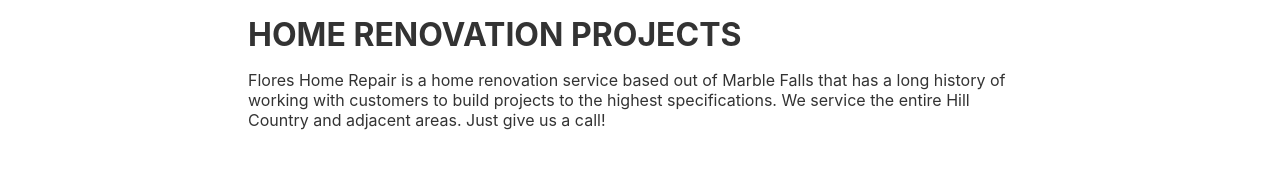
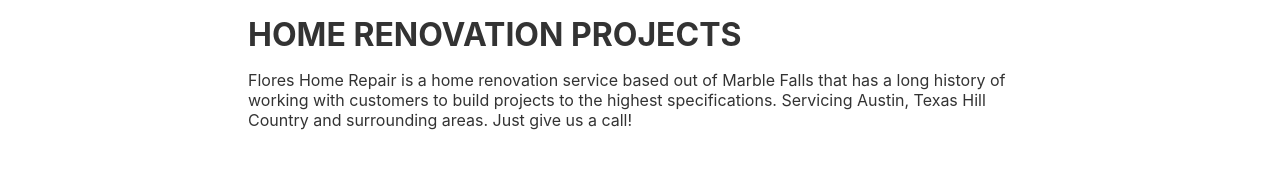
Before and after one commit to cr4z/flores-home-repair, a Next.js app: page / in a window 1280 px wide. Shown: the part 497-677 px from the top of the page. Built offline with nearby package versions, Linux system fonts and the light colour scheme; a web font is replaced by a local one.

Commit message:
Update main paragraph

```diff
--- a/pages/index.tsx
+++ b/pages/index.tsx
@@ -19,7 +19,7 @@
           <h1>Home Renovation Projects</h1>
           <p>
             Flores Home Repair is a home renovation service based out of Marble Falls that has a long history of working with customers to build
-            projects to the highest specifications. We service the entire Hill Country and adjacent areas. Just give us a call!
+            projects to the highest specifications. Servicing Austin, Texas Hill Country and surrounding areas. Just give us a call!
           </p>
         </div>
         <Showcase />
```
